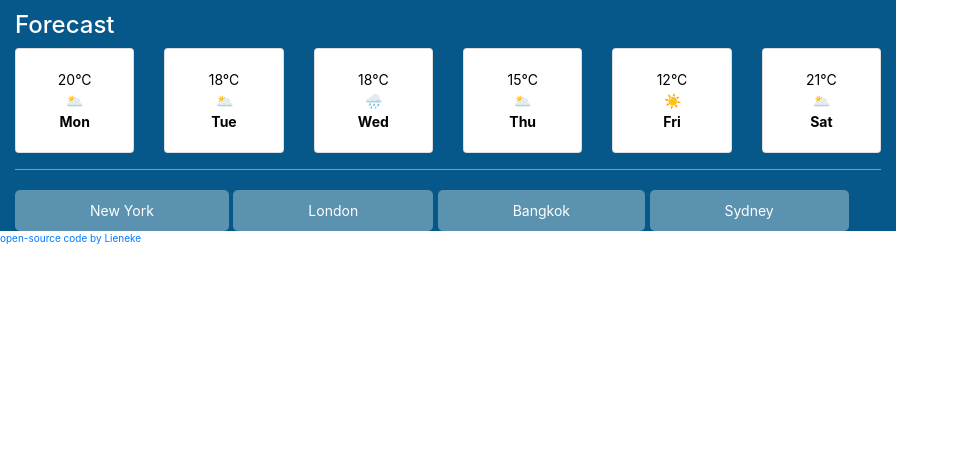
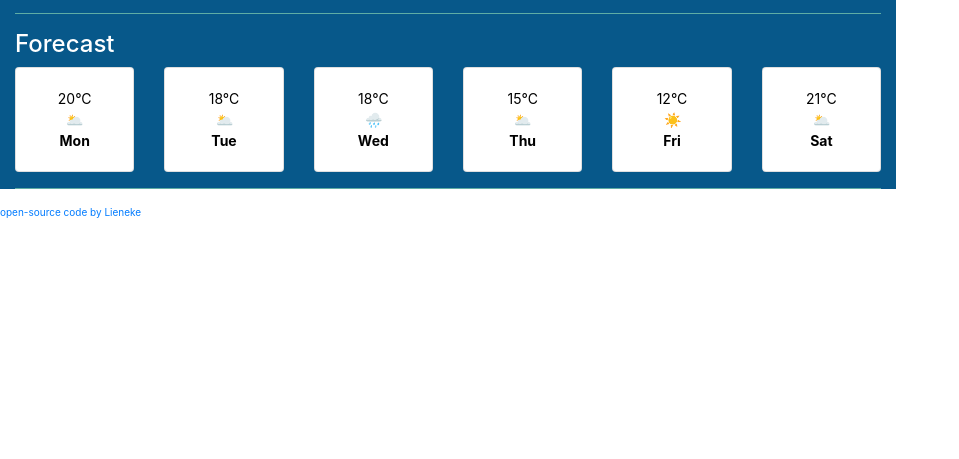
Before and after one commit to lienekeP/my-project-weatherApp, a plain HTML site: page index.html in a window 1280 px wide. Shown: the part 341-800 px from the top of the page, without its empty margins (0-959 px from the left). Drawn offline with nearby package versions, Linux system fonts and the light colour scheme.

Commit message:
removed extra city buttons

```diff
--- a/index.html
+++ b/index.html
@@ -52,6 +52,7 @@
               </h5>
               <h6 class="card-subtitle mb-2 text-muted">
                 <div id="humid">humidity %</div>
+                <div id="wind">wind speed</div>
               </h6>
               <p class="card-text" style="font-size: 50px">🌥</p>
             </div>
@@ -114,12 +115,6 @@
         </div>
       </div>
       <hr />
-      <div class="auto">
-        <button class="newYork">New York</button>
-        <button class="london">London</button>
-        <button class="bangkok">Bangkok</button>
-        <button class="sydney">Sydney</button>
-      </div>
     </div>
     <a class="codedBy" href="https://github.com/lienekeP/my-project-weatherApp">
       open-source code by Lieneke</a
--- a/src/index.js
+++ b/src/index.js
@@ -25,6 +25,7 @@ let months = [
 ];
 let currentMonth = months[now.getMonth()];
 
+
 let timestamp = document.querySelector(".timestamp");
 timestamp.innerHTML = `${currentDay}, ${now.getDate()} ${currentMonth} ${now.getFullYear()}, ${now.getHours()}:${now.getMinutes()}`;
 
@@ -43,16 +44,17 @@ let form = document.querySelector("#search-form");
 form.addEventListener("submit", search);
 
 function showTemp(response) {
+  console.log(response.data);
   document.querySelector("h2").innerHTML = response.data.name;
   document.querySelector(".currentDegrees").innerHTML = Math.round(
     response.data.main.temp
   );
   document.querySelector("#humid").innerHTML =
     response.data.main.humidity + "% humidity";
+  document.querySelector("#wind").innerHTML =
+    response.data.wind.speed + " wind speed";
 }
-
 function showWeather(response) {
-  console.log(response);
   let currentDegrees = document.querySelector(".currentDegrees");
   let temperature = Math.round(response.data.main.temp);
   currentDegrees.innerHTML = `${temperature}`;
@@ -60,6 +62,8 @@ function showWeather(response) {
   city.innerhtml = response.data.name;
   document.querySelector("#humid").innerHTML =
     response.data.main.humidity + "% humidity";
+  document.querySelector("#wind").innerHTML =
+    response.data.wind.speed + " wind speed";
 }
 function retrievePosition(position) {
   let apiKey = "8b6175f95e7e0d85f2cdc076f2d44d9d";
--- a/src/styles.css
+++ b/src/styles.css
@@ -61,18 +61,6 @@ hr {
   text-align: center;
   font-size: 14px;
 }
-button.newYork,
-button.london,
-button.bangkok,
-button.sydney {
-  border-radius: 5px;
-  border-style: none;
-  font-size: 14px;
-  padding: 8px;
-  background-color: #5a92af;
-  color: white;
-  padding: 10 75 10 75;
-}
 .auto {
   margin: 20 0 0 0;
 }
```
